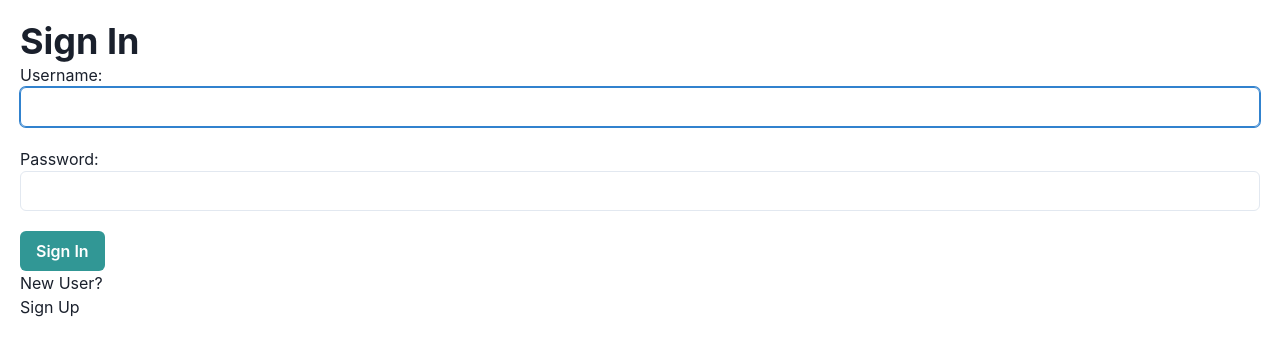
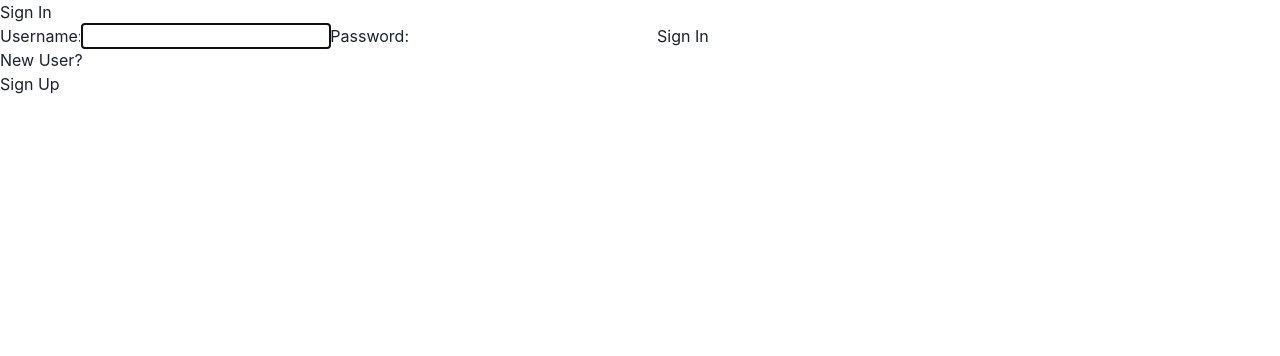
Before and after one commit to pingjuh/TT5_Group10, a React (Create React App) app in the folder client/: page /Signin in a window 1280 px wide. Shown: the top 356 px of the page. Built offline with nearby package versions, Linux system fonts and the light colour scheme.

Commit message:
beautify home page

```diff
--- a/client/package.json
+++ b/client/package.json
@@ -6,10 +6,14 @@
     "@chakra-ui/react": "^1.8.8",
     "@emotion/react": "^11.9.0",
     "@emotion/styled": "^11.8.1",
+    "@material-ui/core": "^4.12.4",
+    "@mui/icons-material": "^5.6.2",
+    "@mui/material": "^5.6.4",
     "@testing-library/jest-dom": "^5.16.4",
     "@testing-library/react": "^13.2.0",
     "@testing-library/user-event": "^13.5.0",
     "axios": "^0.27.2",
+    "bootstrap": "^5.1.3",
     "framer-motion": "^6.3.3",
     "react": "^18.1.0",
     "react-dom": "^18.1.0",
--- a/client/src/Home.js
+++ b/client/src/Home.js
@@ -1,34 +1,88 @@
-import React from "react";
 import { Link } from "react-router-dom";
 import { useNavigate } from "react-router-dom";
 import { Box, Heading, Flex, Text, Button, MenuList } from "@chakra-ui/react";
+import * as React from 'react';
+import Avatar from '@mui/material/Avatar';
+import CssBaseline from '@mui/material/CssBaseline';
+import Paper from '@mui/material/Paper';
+import Grid from '@mui/material/Grid';
+import Typography from '@mui/material/Typography';
+import { createTheme, ThemeProvider } from '@mui/material/styles';
+import { ButtonGroup } from "@mui/material";
+
+const theme = createTheme();
+
 const Home = () => {
   const navigate = useNavigate();
   return (
-	<div>
+    <ThemeProvider theme={theme}>
+      <Grid container component="main" sx={{ height: '100vh' }}>
+          <CssBaseline />
+          <Grid
+            item
+            xs={false}
+            sm={4}
+            md={7}
+            sx={{
+              backgroundImage: 'url(https://source.unsplash.com/random)',
+              backgroundRepeat: 'no-repeat',
+              backgroundColor: (t) =>
+                t.palette.mode === 'light' ? t.palette.grey[50] : t.palette.grey[900],
+              backgroundSize: 'cover',
+              backgroundPosition: 'center',
+            }}
+          />
+          <Grid item xs={12} sm={8} md={5} component={Paper} elevation={6} square>
+            <Grid
+              sx={{
+                my: 8,
+                mx: 4,
+                display: 'flex',
+                flexDirection: 'column',
+                alignItems: 'center',
+                variant:'contained'
+              }}
+            >
+              <Avatar sx={{ m: 1, bgcolor: 'secondary.main' }}>
+              </Avatar>
+              <Typography component="h1" variant="h5">
+                Welcome to DBS
+              </Typography>
+                <ButtonGroup sx={{ mt: 3, mb: 2 }} variant="contained">
+                  <Button onClick={()=>{navigate('/signin')}}>Sign in</Button>
+                </ButtonGroup>
+                <ButtonGroup sx={{ mt: 1, mb: 2 }} variant="contained">
+                <Button onClick={()=>{navigate('/register')}}>Register</Button>
+                </ButtonGroup>
+            </Grid>
+          </Grid>
+      </Grid>
+    </ThemeProvider>
+
+    /* <div>
     <Heading>Welcome to DBS</Heading>
     <nav>
           <ul>
-          <li>
-            {/*Link to the Sign In page*/}
-            <Flex>
+            <li> */
+              /*Link to the Sign In page*/
+              /* <Flex>
                 <Button sx={{m:5}} colorScheme='teal' border="0px" onClick={()=>{navigate('/signin')}}>Sign in</Button>
                 <Button sx={{m:5}} colorScheme='teal' border="0px" onClick={()=>{navigate('/register')}}>Register</Button>
-            </Flex>
+              </Flex> */
 
 
-            {/* <Link to="/signin">Sign In</Link> */}
-          </li>
-          <li>
-            {/*Link to the Register page*/}
+              /* <Link to="/signin">Sign In</Link> */
+            /* </li>
+            <li> */
+              /*Link to the Register page*/
 
-            {/* <Link to="/register">Register</Link> */}
-          </li>
+              /* <Link to="/register">Register</Link> */
+            /* </li>
           </ul>
         </nav>
 
 
-	</div>
+      </div> */
     );
 };
 
--- a/client/src/Signin.js
+++ b/client/src/Signin.js
@@ -1,6 +1,5 @@
 import { useRef, useState, useEffect, useContext } from "react"
 import { Link } from 'react-router-dom';
-import { Box, Heading, Flex, Text, Button, MenuList, Input } from "@chakra-ui/react";
 import axios from 'axios';
 
 const SIGNIN_URL = '/signin'
@@ -64,12 +63,10 @@ const Signin = () => {
             ) : (
         <section>
             <p ref={errRef} className={errMsg ? "errmsg" : "offscreen"} aria-live="assertive">{errMsg}</p>
-            <Box  sx={{m:5}}>
-               <Heading>Sign In</Heading>
+            <hi>Sign In</hi>
             <form onSubmit={handleSubmit}>
                 <label htmlFor="username">Username:</label>
-                <Input
-                    sx={{mb:5}}
+                <input
                     type ="text"
                     id="username"
                     ref={userRef}
@@ -80,8 +77,7 @@ const Signin = () => {
                 />
 
 <label htmlFor="password">Password:</label>
-                <Input
-
+                <input
                     type ="password"
                     id="password"
                     onChange={(e) => setPw(e.target.value)}
@@ -89,7 +85,7 @@ const Signin = () => {
                     required
                 />
 
-                <Button type="submit" sx={{mt:5}} colorScheme='teal'>Sign In</Button>
+                <button>Sign In</button>
             </form>
             <p>
                         New User?<br />
@@ -97,7 +93,6 @@ const Signin = () => {
                                 <Link to= "/register">Sign Up</Link>
                         </span>
                     </p>
-            </Box>
         </section>
             )}
         </>
```
Also changed, not shown: 1 other file (tests, documents, lock files or other folders). Lines whose indentation alone changed are shown as unchanged.
